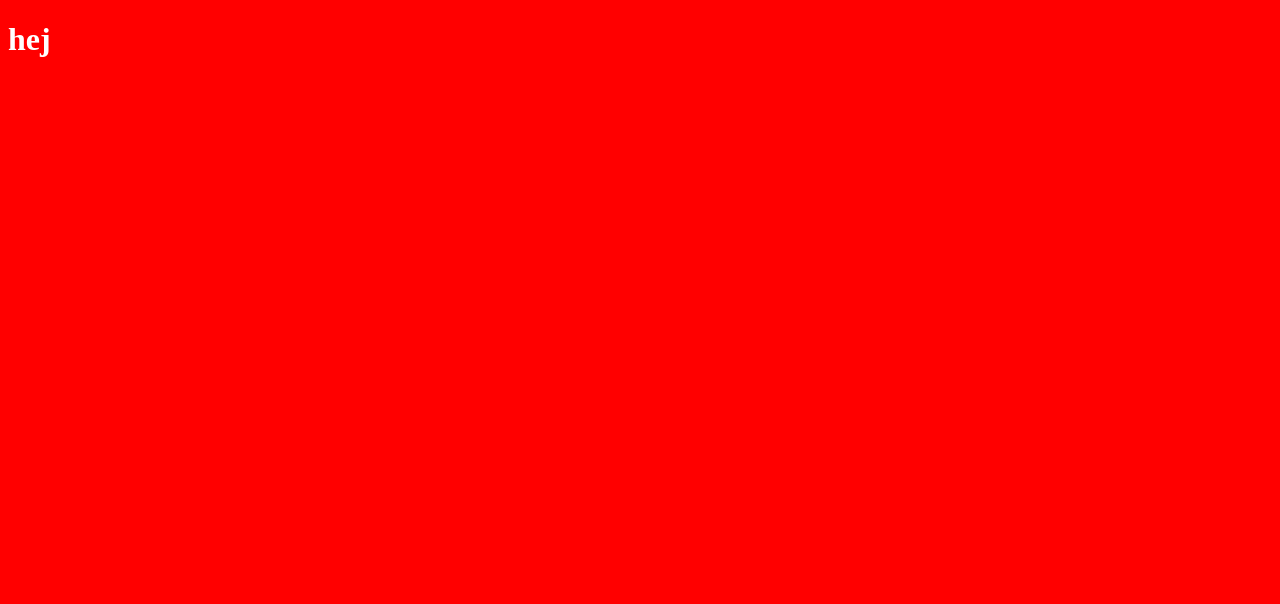
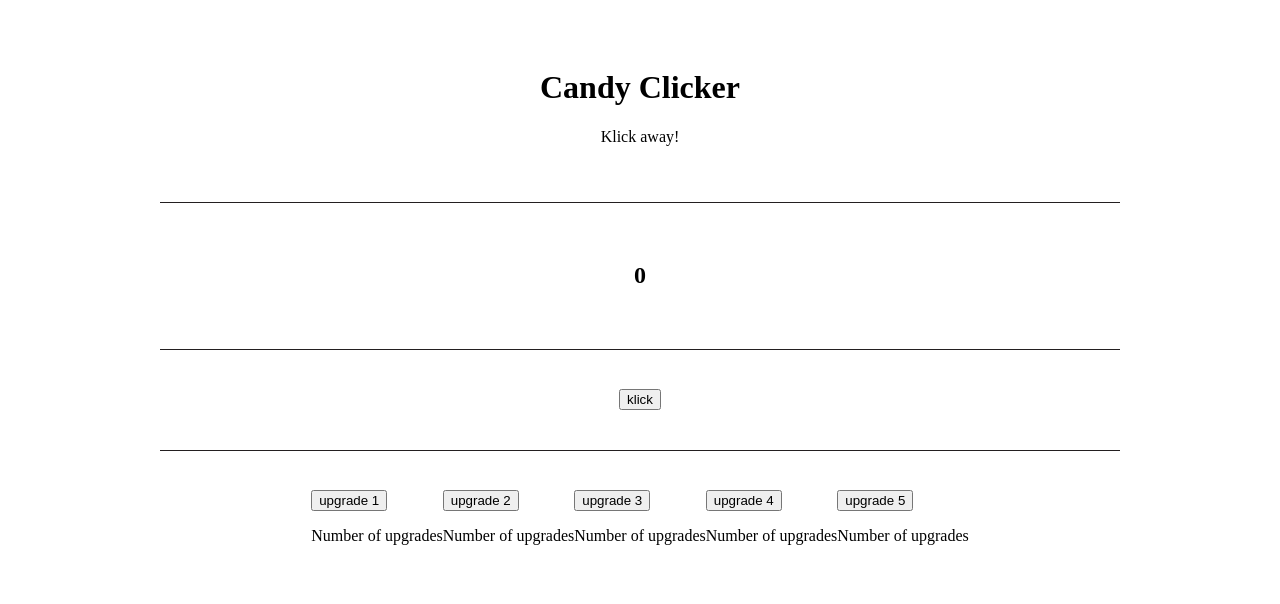
Before and after one commit to lindgrenk/clicker, a website: page index.html in a window 1280 px wide. Drawn offline with Linux system fonts and the light colour scheme.

Commit message:
added click counter

```diff
--- a/index.html
+++ b/index.html
@@ -2,12 +2,55 @@
 <html lang="en">
 <head>
 	<meta charset="UTF-8">
-	<title>Document</title>
+	<title>Candy Clicker</title>
 	<link rel="stylesheet" href="dist/css/main.css">
 </head>
+
 <body>
-<div><h1>hej</h1></div>
+	<header class="section section--centered">
+		<div>
+			<h1>Candy Clicker</h1>
+			<p>Klick away!</p>
+		</div>
+	</header>
 
-<script src="src/js/main.js"></script>
+	<section class="section section--centered">
+		<div>
+			<h2 id="points">0</h2>
+		</div>
+	</section>
+
+	<section class="section section--centered">
+		<div>
+			<button id="clicker" type="button" onClick="clicker()">klick</button>
+		</div>
+	</section>
+
+	<section class="section">
+		<div class="upgrades">
+			<div>
+				<button>upgrade 1</button>
+				<p>Number of upgrades</p>
+			</div>
+			<div>
+				<button>upgrade 2</button>
+				<p>Number of upgrades</p>
+			</div>
+			<div>
+				<button>upgrade 3</button>
+				<p>Number of upgrades</p>
+			</div>
+			<div>
+				<button>upgrade 4</button>
+				<p>Number of upgrades</p>
+			</div>
+			<div>
+				<button>upgrade 5</button>
+				<p>Number of upgrades</p>
+			</div>
+		</div>
+	</section>
+
+	<script src="src/js/main.js"></script>
 </body>
 </html>
--- a/src/js/main.js
+++ b/src/js/main.js
@@ -1,2 +1,12 @@
-var hej = "hej";
-console.log(hej);
+var counter = 0;
+
+var points = 0;
+
+var clicks = 0;
+
+
+
+function clicker() {
+	counter += 1;
+	document.getElementById('points').innerHTML = counter;
+}
--- a/src/less/main.less
+++ b/src/less/main.less
@@ -1,8 +1,29 @@
-body {
-	background-color: red;
+.section {
+	max-width: 960px;
+	margin: 0 auto;
+	padding: 40px 20px;
+	position: relative;
+
+	transition: all 200ms;
+
+	+ .section::before {
+		position: absolute;
+		top: 0;
+		left: 20px;
+		right: 20px;
+		height: 1px;
+
+		background-color: #231F20;
+
+		content: '';
+	}
+
+	&.section--centered {
+		text-align: center;
+	}
 }
 
-
-h1 {
-	color: white;
+.upgrades {
+	display: flex;
+	justify-content: center;
 }
```
Also changed, not shown: dist/css/main.css, dist/js/main.js.
